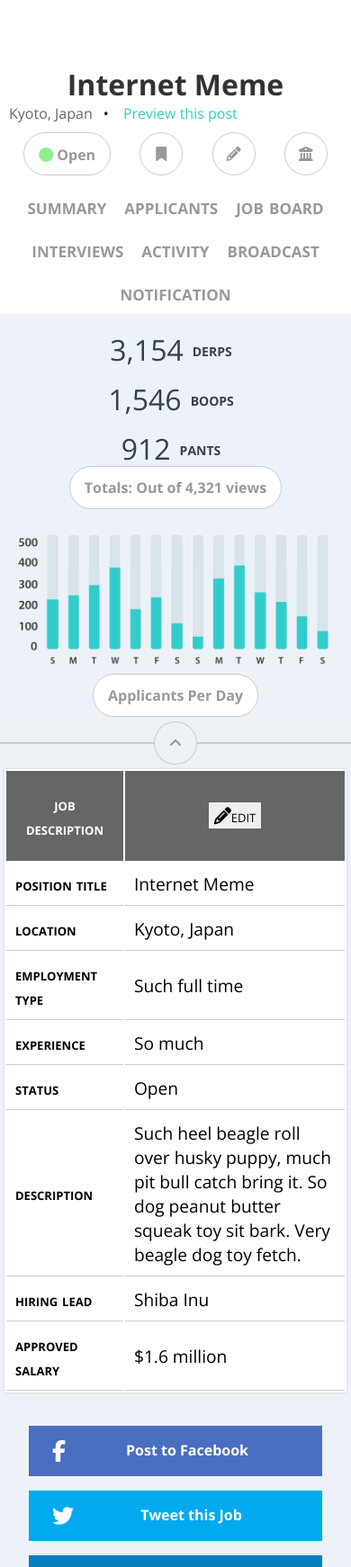
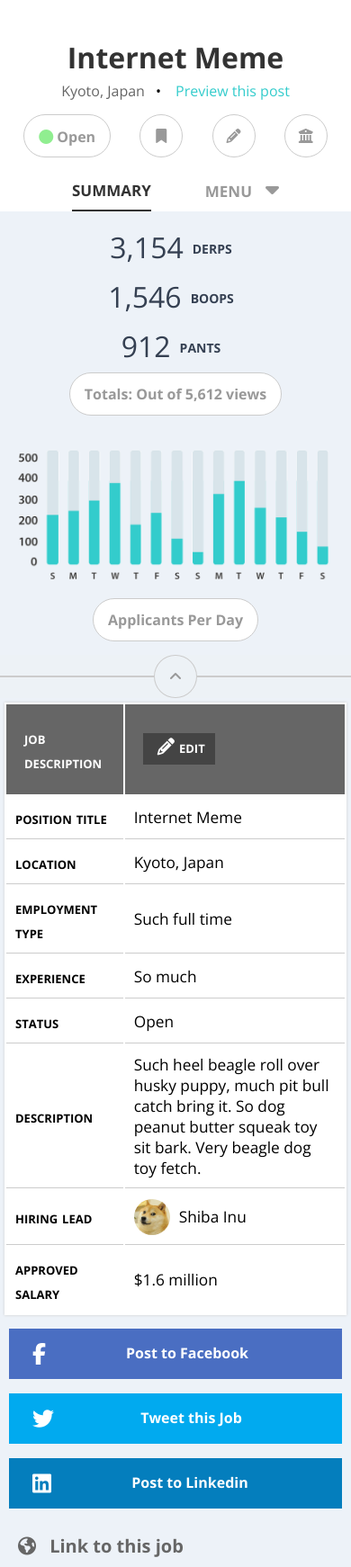
Before and after one commit to nogully/ng-comp-challenge-3, a plain HTML site: page index.html in a window 390 px wide. Shown: the part 1140-2882 px from the top of the page at 90% size. Drawn offline with nearby package versions, Linux system fonts and the light colour scheme; a script that the page names is missing.

Commit message:
Add mobile aspect to name-div and hide tab-nav menu when mobile. Change social and copy buttons upon mobile. Add hiring manager image in table

```diff
--- a/index.html
+++ b/index.html
@@ -5,7 +5,7 @@
     <script src="https://use.fontawesome.com/ebc807e221.js"></script>
     <link href="https://fonts.googleapis.com/css?family=Open+Sans:400,700" rel="stylesheet">
     <link href="styles.css" type="text/css" rel="stylesheet">
-    <title>Doge Kabosu</title>
+    <title>Internet Meme</title>
   </head>
   <body>
     <aside class="aside-menu">
@@ -36,19 +36,19 @@
       <section class="side-menu" id="side-menu-4">
         <h5 class="side-menu-h5" id="categories-side-menu">Much Categories</h5>
         <label for="admin-checkbox">
-          <i class="fa fa-check-square-o" aria-hidden="true"></i>
+          <i class="fa fa-check-square-o" aria-hidden="true" id="admin-checkbox"></i>
           Boxes
         </label>
         <label for="design-checkbox">
-          <i class="fa fa-check-square-o" aria-hidden="true"></i>
+          <i class="fa fa-check-square-o" aria-hidden="true" id="design-checkbox"></i>
           Importants
         </label>
         <label for="executive-checkbox">
-          <i class="fa fa-check-square-o" aria-hidden="true"></i>
+          <i class="fa fa-check-square-o" aria-hidden="true" id="executive-checkbox"></i>
           Very Check
         </label>
-        <label id="hr-checkbox">
-          <i class="fa fa-check-square-o" aria-hidden="true"></i>
+        <label for="hr-checkbox">
+          <i class="fa fa-check-square-o" aria-hidden="true" id="hr-checkbox"></i>
           Hoomans
         </label>
       </section>
@@ -79,8 +79,10 @@
       <div id="header-profile-div">
         <div id="name-div">
           <h1>Internet Meme</h1>
-          <p class="location-p">Kyoto, Japan</p><span id="bullet">•</span>
-          <a href="#" class="preview-text">Preview this post</a>
+          <span id="profile-subtext">
+            <p class="location-p">Kyoto, Japan</p><span id="bullet">•</span>
+            <a href="#" class="preview-text">Preview this post</a>
+          </span>
         </div>
         <div id="profile-button-div">
           <button class="rounded-btn" id="open-btn"><i class="fa fa-circle" aria-hidden="true"></i>
@@ -99,12 +101,13 @@
       <nav >
         <ul id="tab-nav">
           <li class="tab-li" id="summary-tab">summary</li>
-          <li class="tab-li">applicants</li>
-          <li class="tab-li">job board</li>
-          <li class="tab-li">interviews</li>
-          <li class="tab-li">activity</li>
-          <li class="tab-li">broadcast</li>
-          <li class="tab-li">notification</li>
+          <li class="tab-li other-tabs">applicants</li>
+          <li class="tab-li other-tabs">job board</li>
+          <li class="tab-li other-tabs">interviews</li>
+          <li class="tab-li other-tabs">activity</li>
+          <li class="tab-li other-tabs">broadcast</li>
+          <li class="tab-li other-tabs">notification</li>
+          <li class="tab-li menu-tab">menu<i class="fa fa-caret-down" id="menu-caret" aria-hidden="true"></i></li>
         </ul>
       </nav>
 
@@ -126,7 +129,7 @@
             </div>
           </div>
 
-          <button class="rounded-btn" id="total-btn">Totals: Out of 4,321 views</button>
+          <button class="rounded-btn" id="total-btn">Totals: Out of 5,612 views</button>
 
         </section>
         <section class="bar-chart-section">
@@ -147,7 +150,7 @@
         <thead>
           <tr>
             <th class="table-header">job description</th>
-            <th class="table-header"><button class="sq-button" id="table-edit-btn"><i class="fa fa-pencil" aria-hidden="true"></i>edit</button></th>
+            <th class="table-header"><button class="sq-button" id="table-edit-btn" aria-label="Edit button"><i class="fa fa-pencil" aria-hidden="true"></i>edit</button></th>
           </tr>
         </thead>
         <tbody>
@@ -177,11 +180,15 @@
           </tr>
           <tr>
             <td class="table-column1">hiring lead</td>
-            <td class="table-column2">Shiba Inu</td>
+            <td class="table-column2 hiring-pic-cell">
+              <span class="hiring-pic-span">
+              <img id="hiring-pic" src="images/doge.jpg" alt="shiba inu dog image">Shiba Inu
+              </span>
+            </td>
           </tr>
           <tr>
-            <td class="table-column1">approved salary</td>
-            <td class="table-column2">$1.6 million</td>
+            <td class="table-column1 last-row">approved salary</td>
+            <td class="table-column2 last-row">$1.6 million</td>
           </tr>
         </tbody>
       </table>
--- a/styles.css
+++ b/styles.css
@@ -139,7 +139,15 @@ a:hover {
   min-width: 100px;
   margin: 10px;
   padding: 10px;
+}
 
+#hiring-pic {
+  border: 0;
+  border-radius: 50%;
+  display: inline-block;
+  height: 40px;
+  margin-right: 10px;
+  width: 40px;
 }
 
 #side-menu-1 {
@@ -290,10 +298,15 @@ p,
   font-weight: 700;
 }
 
-.tab-li:hover {
+.tab-li:hover,
+#summary-tab {
   background-color: #FFF;
   color: #333;
   border-bottom: 2px solid #333;
+}
+
+.menu-tab {
+  display: none;
 }
 
 /*CHARTS*/
@@ -367,7 +380,7 @@ p,
   width: 45%;
 }
 
-/*MAIN TABLE*/
+/*TABLE*/
 table {
   background-color: white;
   border: 0;
@@ -389,8 +402,13 @@ tr td {
   border-bottom: 1px solid #CCC;
 }
 
+.last-row {
+  border-bottom: 0px;
+}
+
 .table-header {
   padding: 20px;
+  text-align: left;
 }
 
 .table-column1 {
@@ -403,6 +421,12 @@ tr td {
   font-weight: 400;
   min-width: 300px;
   padding: 10px;
+}
+
+.hiring-pic-span {
+  display: flex;
+  flex-direction: row;
+  align-items: center;
 }
 
 /*SIDE ARTICLE*/
@@ -425,6 +449,12 @@ tr td {
   flex-direction: row;
   justify-content: space-between;
   margin-bottom: 20px;
+}
+
+.fa-globe,
+.fa-paper-plane,
+.fa-hand-o-up {
+  margin: 0px 10px 0px 0px;
 }
 
 /*BUTTONS*/
@@ -497,7 +527,17 @@ button i {
 }
 
 #table-edit-btn {
+  background-color: #444;
+  color: #FFF;
   font-variant: small-caps;
+  font-weight: 700;
+  min-width: 80px;
+  padding-bottom: 5px;
+  text-align: center;
+}
+
+.fa-pencil {
+  padding: 5px;
 }
 
 .rounded-btn:hover {
@@ -528,6 +568,7 @@ button i {
   margin-left: 10px;
 }
 
+#table-edit-btn:hover,
 .social-button:hover {
   box-shadow: inset 0 0 0 1000px rgba(0,0,0,.4);
 }
@@ -598,6 +639,7 @@ button i {
   }
 
   .table-column2 {
+    font-size: .9em;
     min-width: 200px;
   }
 
@@ -656,6 +698,16 @@ button i {
     grid-row: 4 / span 1;
   }
 
+  .copy-button {
+    height: 40px;
+  }
+
+  .fa-globe,
+  .fa-paper-plane,
+  .fa-hand-o-up {
+    margin: 0px 10px;
+  }
+
   #profile-button-div {
     flex-wrap: wrap;
   }
@@ -670,6 +722,11 @@ button i {
     margin-right: 10px;
   }
 
+  #total-btn,
+  #applicants-btn {
+    margin: 10px auto;
+  }
+
   .charts-article {
     flex-direction: column;
   }
@@ -682,9 +739,11 @@ button i {
     min-width: 200px;
   }
 
-  .code-span {
-    flex-direction: column;
+  article {
+    padding: 2em 5em;
   }
+
+
 
 }
 
@@ -703,6 +762,29 @@ button i {
   #profile-button-div {
     width: 100%;
   }
+
+  .pie-div {
+    background-color: rgba(0, 0, 0, 0);
+    border: 0px;
+    border-style: unset;
+    border-radius: unset;
+    display: flex;
+    justify-content: center;
+    font-size: 2em;
+    width: 100%;
+    height: 1em;
+    padding: .7em;
+    line-height: .5em;
+    margin: 5px 0px;
+  }
+
+  .small-font-span {
+    margin: 0px 10px;
+  }
+
+  .code-span {
+    flex-direction: column;
+  }
 }
 
 @media screen and (max-width: 530px){
@@ -717,14 +799,22 @@ form {
     width: 50%;
   }
 
+  #profile-subtext {
+    padding: 5px 10px;
+  }
+
   #profile-button-div {
     align-items: center;
     width: 100%;
   }
 
   #name-div {
+    align-items: center;
+    display: flex;
+    flex-direction: column;
     margin-left: 0px;
     width: 100%;
+    padding: 0px;
   }
 
   #header-profile-div {
@@ -734,6 +824,19 @@ form {
 
   h1 {
     text-align: center;
+  }
+
+  .other-tabs {
+    display: none;
+  }
+
+  .menu-tab {
+    display: unset;
+    margin-left: 50px;
+  }
+
+  #menu-caret {
+    margin: 0px 0px 0px 15px;
   }
 
   .circle-div {
@@ -748,25 +851,6 @@ form {
 
   .charts-article {
     padding: 5px;
-  }
-
-  .small-font-span {
-    margin: 0px 10px;
-  }
-
-  .pie-div {
-    background-color: rgba(0, 0, 0, 0);
-    border: 0px;
-    border-style: unset;
-    border-radius: unset;
-    display: flex;
-    justify-content: center;
-    font-size: 2em;
-    width: 100%;
-    height: 1em;
-    padding: .7em;
-    line-height: .5em;
-    margin: 5px 0px;
   }
 
   main {
@@ -784,4 +868,8 @@ form {
   .table-column2 {
     min-width: 80%;
   }
+
+  article {
+    padding: 10px;
   }
+}
```
Lines whose indentation alone changed are shown as unchanged.
